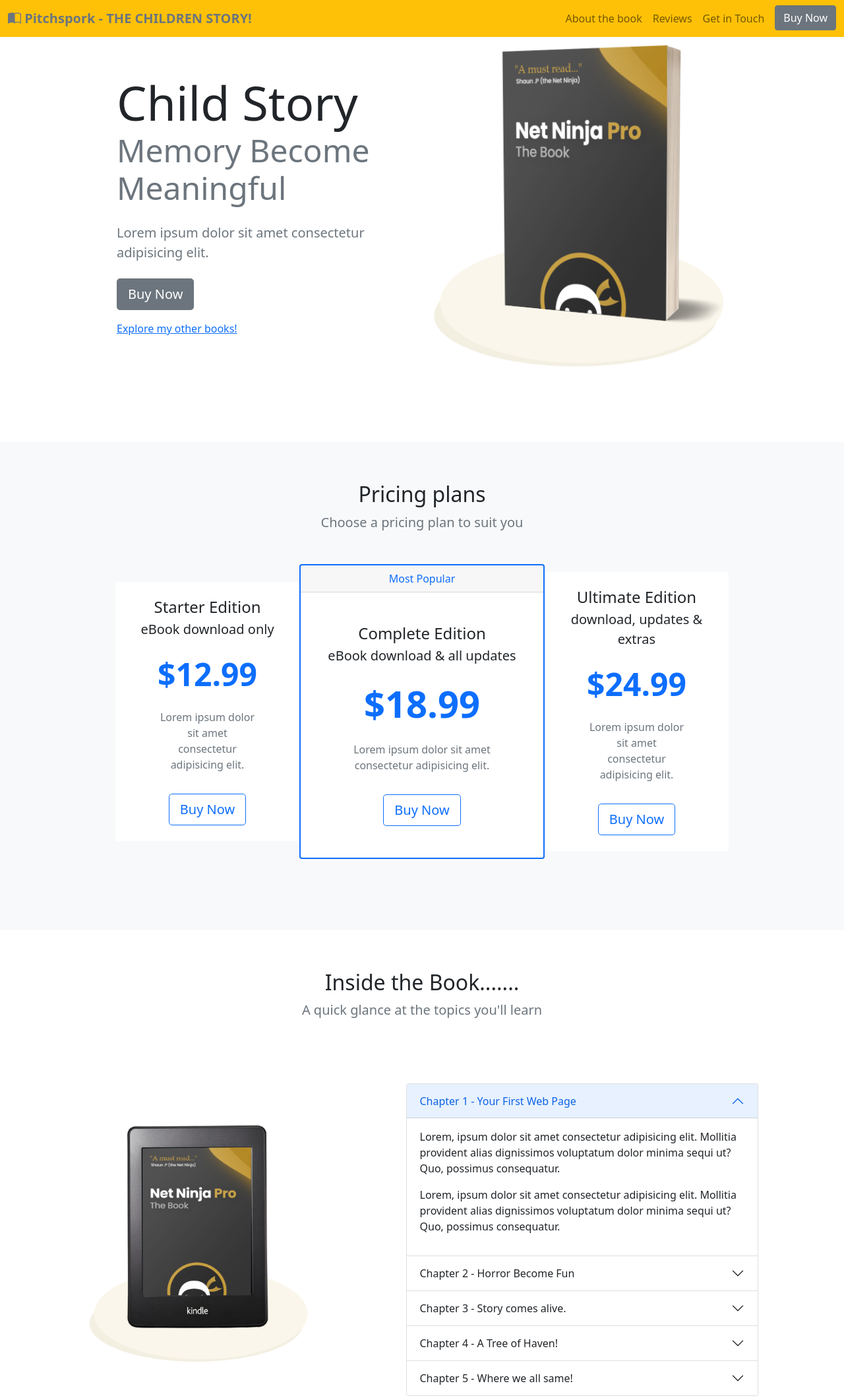
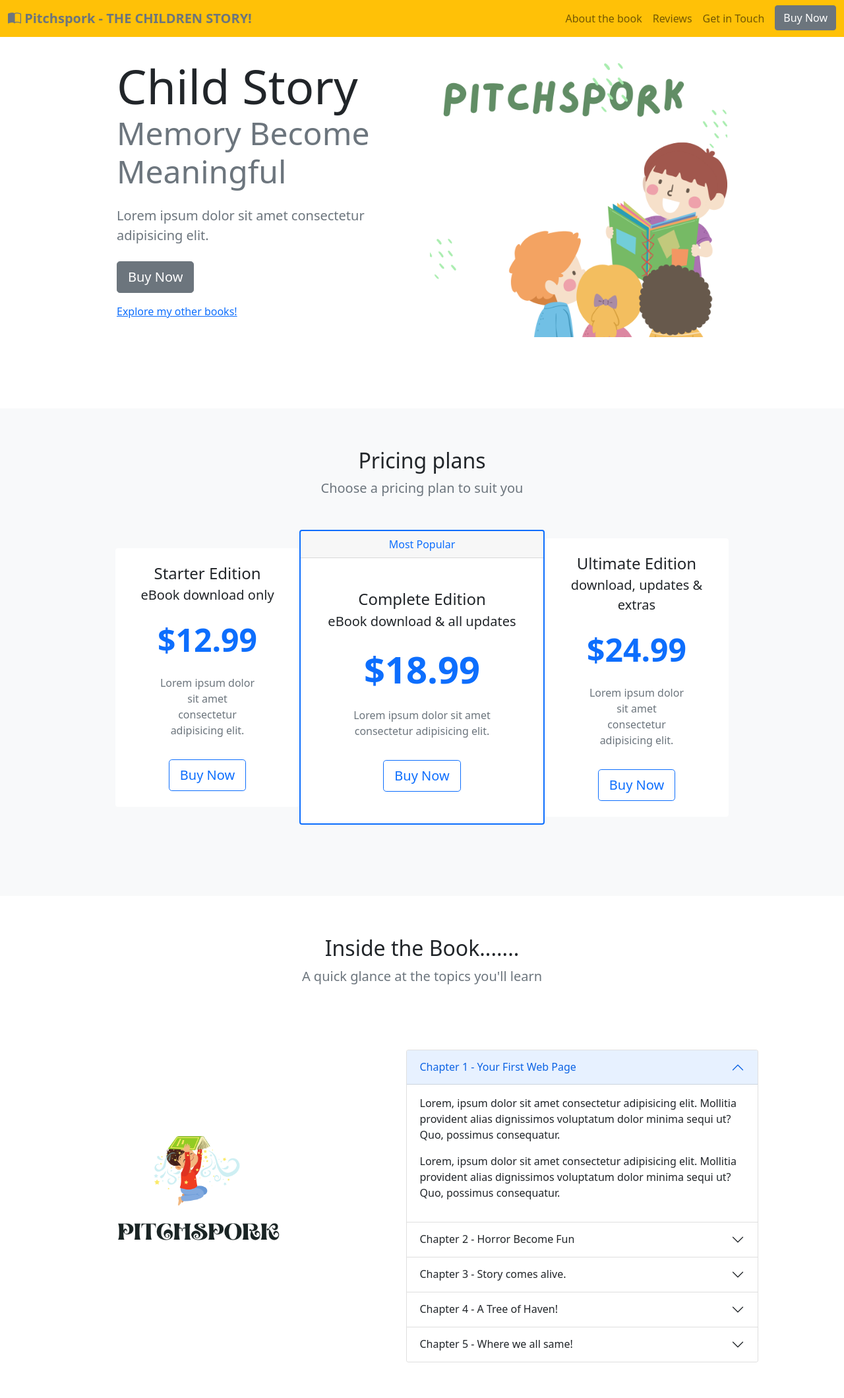
Before and after one commit to safisafikul/bootstrap-5-project, a plain HTML site: page index.html in a window 1280 px wide. Shown: the top 2119 px of the page at 66% size. Drawn offline with nearby package versions, Linux system fonts and the light colour scheme.

Commit message:
img added

```diff
--- a/index.html
+++ b/index.html
@@ -79,7 +79,7 @@
 
                     <!-- tooltip -->
                     <span class="tt" data-bs-placement="bottom" title="children story book">
-                        <img class="img-fluid" src="/assets/ebook-cover.png" alt="ebook cover">
+                        <img class="img-fluid" src="/img/Pitchspork.png" alt="ebook cover">
                     </span>
                 </div>
             </div>
@@ -154,7 +154,7 @@
             </div>
             <div class="row my-5 g-5 justify-content-around align-items-center">
                 <div class="col-6 col-lg-4">
-                    <img src="/assets/kindle.png" class="img-fluid" alt="ebook">
+                    <img src="/img/Pitchspork logo.png" class="img-fluid" alt="ebook">
                 </div>
                 <div class="col-lg-6">
                     <!-- accordion -->
```
